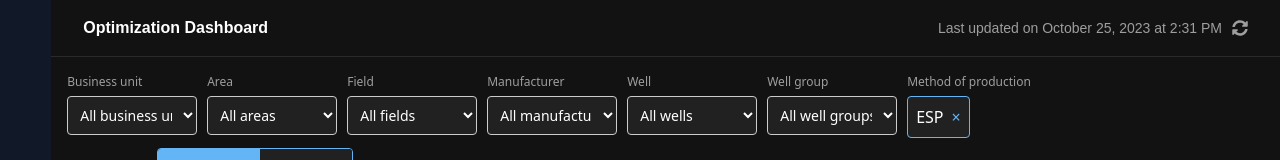
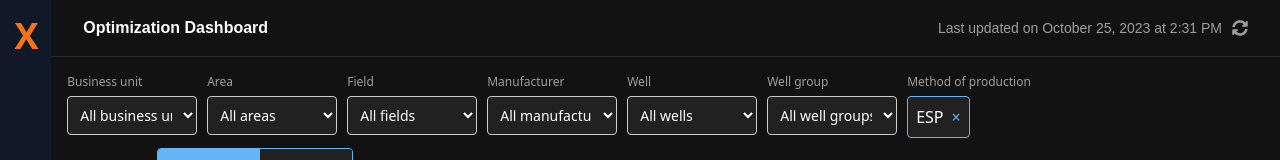
Before and after one commit to jachuk1987/Optimization_Dashboard, a React (Create React App) app in the folder slb-digital-forum/: page / in a window 1280 px wide. Shown: the top 160 px of the page. Built offline with nearby package versions, Linux system fonts and the light colour scheme.

Commit message:
Link_Connexia

```diff
--- a/slb-digital-forum/src/Components/SideBar.jsx
+++ b/slb-digital-forum/src/Components/SideBar.jsx
@@ -18,7 +18,16 @@ const SideBar = () => {
 
 
         {/* <div style={{marginLeft:"13px"}} className="text-orange-500 text-4xl ml-13px font-bold">X</div> */}
-
+        <div>
+              <Link to="/X">
+                <div
+                  style={{ marginLeft: "13px" }}
+                  className="text-orange-500 text-4xl ml-13px font-bold cursor-pointer"
+                >
+                  X
+                </div>
+              </Link>
+            </div>
         <div className="bg-gray-900 text-white min-h-screen p-6">
           <header className="flex justify-between items-center pb-6 border-b border-gray-800">
             {/* <div>
```
